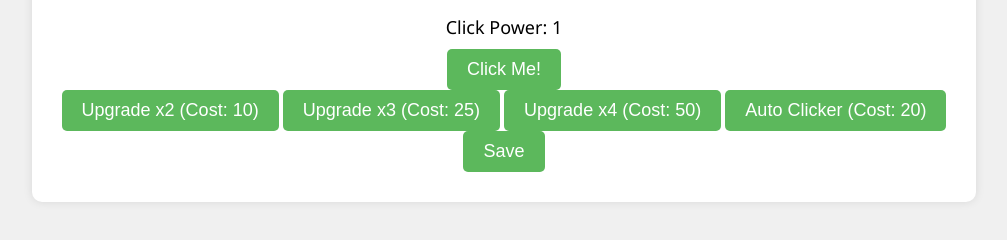
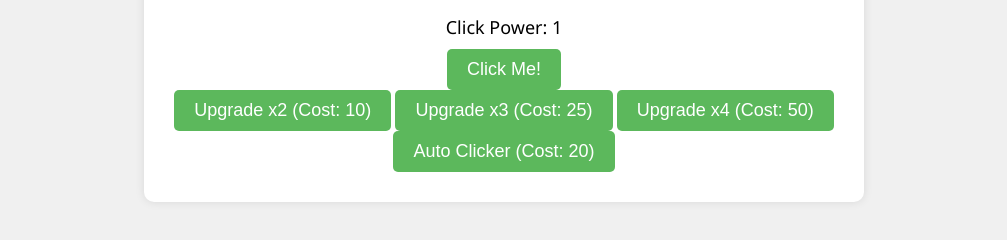
Before and after one commit to beluga0002/clicker-game, a plain HTML site: page index.html in a window 1280 px wide. Shown: the part 370-610 px from the top of the page, without its empty margins (136-1143 px from the left). Drawn offline with Linux system fonts and the light colour scheme.

Commit message:
Update index.html

```diff
--- a/index.html
+++ b/index.html
@@ -14,12 +14,10 @@
       <button class="upgradeButton" data-cost="10" data-multiplier="2">Upgrade x2 (Cost: 10)</button>
       <button class="upgradeButton" data-cost="25" data-multiplier="3">Upgrade x3 (Cost: 25)</button>
       <button class="upgradeButton" data-cost="50" data-multiplier="4">Upgrade x4 (Cost: 50)</button>
+    </div>
+    <div>
       <button class="autoClickButton" data-cost="20" data-rate="500">Auto Clicker (Cost: 20)</button>
     </div>
-    <div>
-    <button id="saveButton">Save</button>
-  </div>
-
   <script src="script.js"></script>
 </body>
 </html>
```
